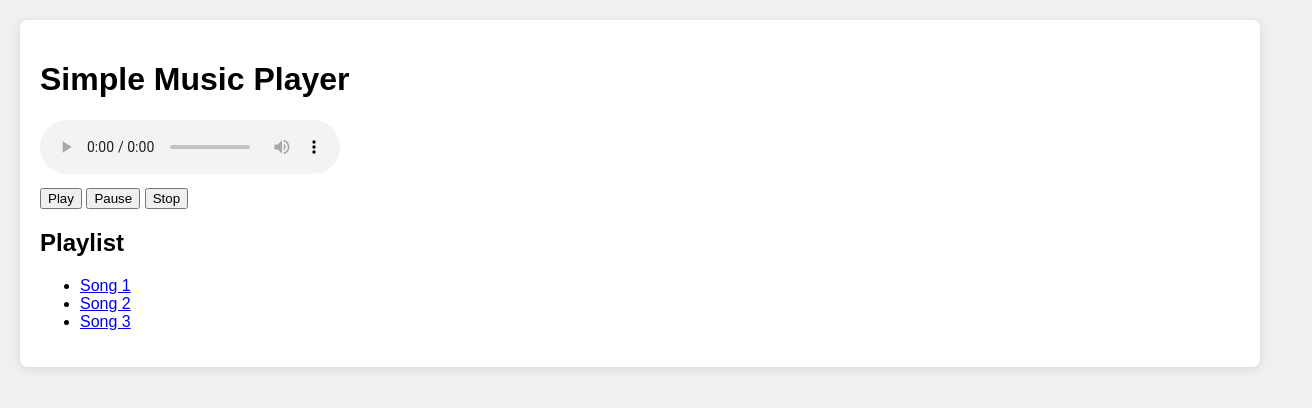
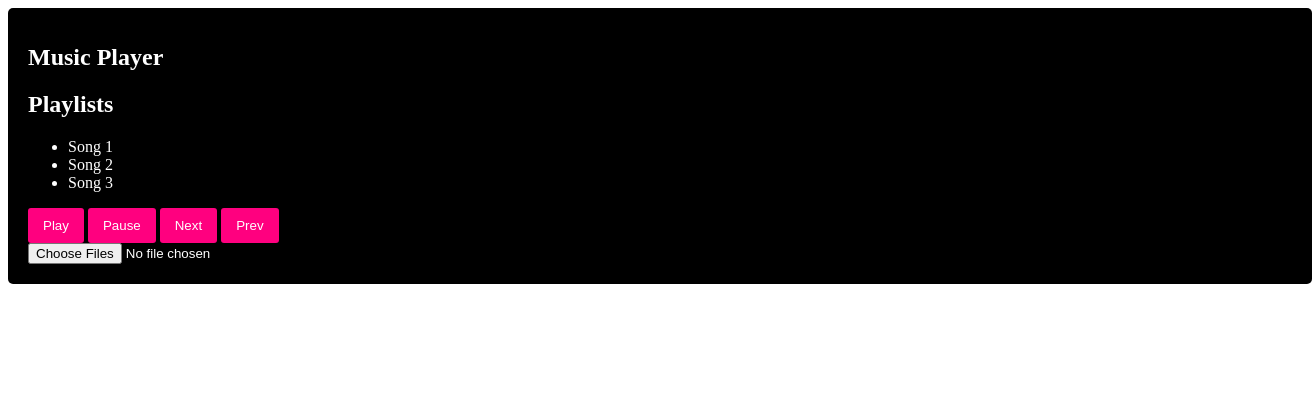
Before and after one commit to zxcDORA/trap-music, a plain HTML site: page index.html in a window 1280 px wide. Shown: the whole page, 1312 px wide, since content can reach past the window. Drawn offline with Linux system fonts and the light colour scheme.

Commit message:
Update index.html with complete music player interface and features.

```diff
--- a/index.html
+++ b/index.html
@@ -4,47 +4,27 @@
     <meta charset="UTF-8">
     <meta name="viewport" content="width=device-width, initial-scale=1.0">
     <title>Music Player</title>
-    <style>
-        body { font-family: Arial, sans-serif; background: #f0f0f0; margin: 0; padding: 20px; }
-        #player { background: white; border-radius: 8px; padding: 20px; box-shadow: 0 2px 10px rgba(0,0,0,0.1); }
-        button { margin-top: 10px; }
-    </style>
+    <link rel="stylesheet" href="styles.css">
 </head>
 <body>
-    <div id="player">
-        <h1>Simple Music Player</h1>
-        <audio id="audioPlayer" controls>
-            <source src="path/to/your/music/file.mp3" type="audio/mpeg">
-            Your browser does not support the audio tag.
-        </audio>
-        <br>
-        <button onclick="playMusic()">Play</button>
-        <button onclick="pauseMusic()">Pause</button>
-        <button onclick="stopMusic()">Stop</button>
-        <h2>Playlist</h2>
-        <ul id="playlist">
-            <li><a href="#" onclick="loadMusic('path/to/your/music/file1.mp3')">Song 1</a></li>
-            <li><a href="#" onclick="loadMusic('path/to/your/music/file2.mp3')">Song 2</a></li>
-            <li><a href="#" onclick="loadMusic('path/to/your/music/file3.mp3')">Song 3</a></li>
-        </ul>
+    <div class="music-player">
+        <h1>Music Player</h1>
+        <div class="playlist">
+            <h2>Playlists</h2>
+            <ul id="playlist">
+                <li>Song 1</li>
+                <li>Song 2</li>
+                <li>Song 3</li>
+            </ul>
+        </div>
+        <div class="controls">
+            <button id="play-btn">Play</button>
+            <button id="pause-btn">Pause</button>
+            <button id="next-btn">Next</button>
+            <button id="prev-btn">Prev</button>
+        </div>
+        <input type="file" id="file-input" accept="audio/*" multiple>
+        <script src="script.js"></script>
     </div>
-    <script>
-        function loadMusic(file) {
-            var player = document.getElementById('audioPlayer');
-            player.src = file;
-            player.play();
-        }
-        function playMusic() {
-            document.getElementById('audioPlayer').play();
-        }
-        function pauseMusic() {
-            document.getElementById('audioPlayer').pause();
-        }
-        function stopMusic() {
-            var player = document.getElementById('audioPlayer');
-            player.pause();
-            player.currentTime = 0;
-        }
-    </script>
 </body>
 </html>
```
